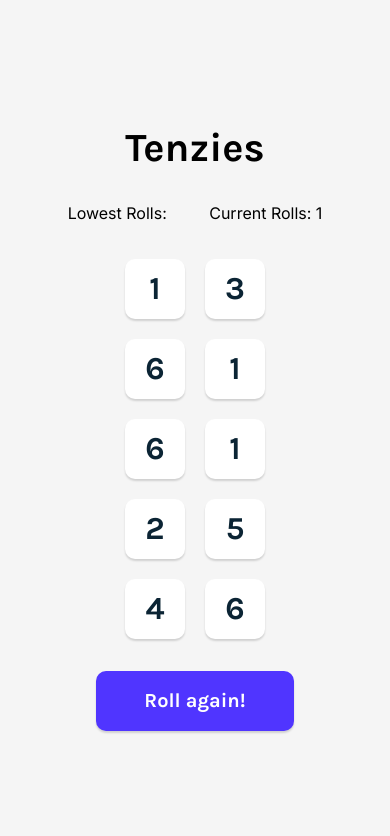
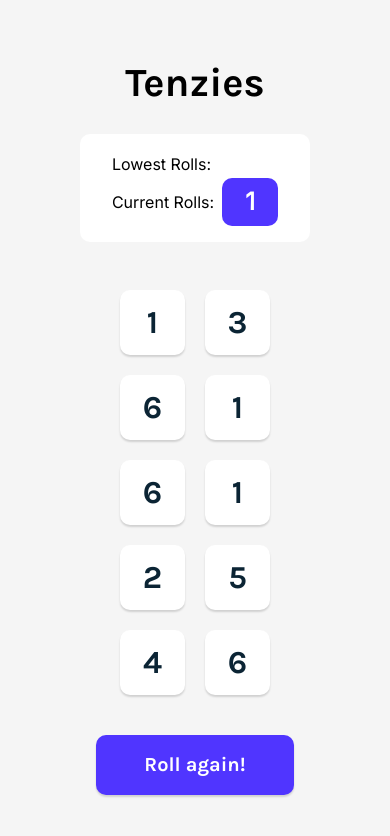
Before and after one commit to redirwin/tenzies, a React (Vite) app: page / in a window 390 px wide. Both pictures are taken after a click on the button "Let's Roll!". Shown: the top 836 px of the page. Built offline with nearby package versions, Linux system fonts and the light colour scheme.

Commit message:
Improves UI spacing, adds styles to score board, better responsiveness at smaller sizes.

```diff
--- a/src/Components/scripts/App.jsx
+++ b/src/Components/scripts/App.jsx
@@ -88,9 +88,13 @@ export default function App() {
             at its current value between rolls.
           </p>
         ) : (
-          <div className={styles.flexDiv}>
-            <div>Lowest Rolls: {stats.lowestRolls}</div>
-            <div>Current Rolls: {rolls}</div>
+          <div className={styles.score}>
+            <div>
+              Lowest Rolls: <span>{stats.lowestRolls}</span>
+            </div>
+            <div>
+              Current Rolls: <span>{rolls}</span>
+            </div>
           </div>
         )}
       </header>
--- a/src/Components/styles/App.module.scss
+++ b/src/Components/styles/App.module.scss
@@ -24,6 +24,9 @@
         font-size: 1.25rem;
         font-weight: 400;
         margin: 1rem 5rem 1.5rem;
+        background: #FFFFFF;
+        padding: 1rem 2rem;
+        border-radius: 10px;
 
         @media only screen and (max-width: 767px) {
             margin: 1rem 2rem 1.5rem;
@@ -36,10 +39,11 @@
         grid-template-rows: repeat(2, 70px);
         gap: 25px;
         justify-content: center;
+        margin: 3rem 0 2.5rem;
 
         @media only screen and (max-width: 767px) {
-            grid-template-columns: repeat(2, 60px);
-            grid-template-rows: repeat(5, 60px);
+            grid-template-columns: repeat(2, 65px);
+            grid-template-rows: repeat(5, 65px);
             gap: 20px;
         }
 
@@ -70,7 +74,6 @@
         }
 
         @media only screen and (max-width: 767px) {
-            // width: 100%;
             height: 60px;
             font-size: 1.25rem;
         }
@@ -79,9 +82,36 @@
 
 }
 
-.flexDiv {
+.score {
+
     display: flex;
+    flex-direction: column;
     justify-content: space-between;
     align-items: center;
-    width: 120%;
+    padding: 1rem 2rem;
+    border-radius: 10px;
+    background: #FFFFFF;
+
+    div {
+        display: flex;
+        align-items: center;
+        width: 100%;
+        font-weight: 500;
+    }
+
+    span {
+        margin-left: .5rem;
+        font-size: 1.5rem;
+        font-weight: 700;
+    }
+
+    div:nth-child(2) span {
+        padding: 1.5rem 0;
+        width: 3.5rem;
+        background: #5035FF;
+        border-radius: 10px;
+        line-height: 0;
+        font-weight: 700;
+        color: #ffffff;
+    }
 }
--- a/src/Components/styles/Die.module.scss
+++ b/src/Components/styles/Die.module.scss
@@ -13,7 +13,6 @@
         font-size: 2.5rem;
         font-weight: 700;
         color: #0B2434;
-        user-select: none;
 
         @media only screen and (max-width: 767px) {
             font-size: 2rem;
--- a/src/global_styles/main.scss
+++ b/src/global_styles/main.scss
@@ -9,9 +9,11 @@ body {
     display: flex;
     justify-content: center;
     align-items: center;
+    width: 100vw;
 
-    width: 100vw;
-    height: 100vh;
+    @media only screen and (max-width: 767px) {
+        background: #F5F5F5;
+    }
 
     background-color: #0B2434;
 
@@ -21,11 +23,10 @@ body {
         display: flex;
         justify-content: center;
         align-items: center;
-
+        margin-top: 7rem;
+        padding: 3rem;
         width: 80%;
         max-width: 800px;
-        height: 450px;
-
         background: #F5F5F5;
         border-radius: 10px;
 
@@ -33,6 +34,8 @@ body {
             width: 100%;
             height: 100%;
             border-radius: 0;
+            margin-top: 2rem;
+            padding: 1rem;
         }
 
     }
--- a/src/global_styles/reset.scss
+++ b/src/global_styles/reset.scss
@@ -7,6 +7,7 @@
 *::before,
 *::after {
     box-sizing: border-box;
+    user-select: none;
 }
 
 * {
```
Also changed, not shown: 1 other file (tests, documents, lock files or other folders).
